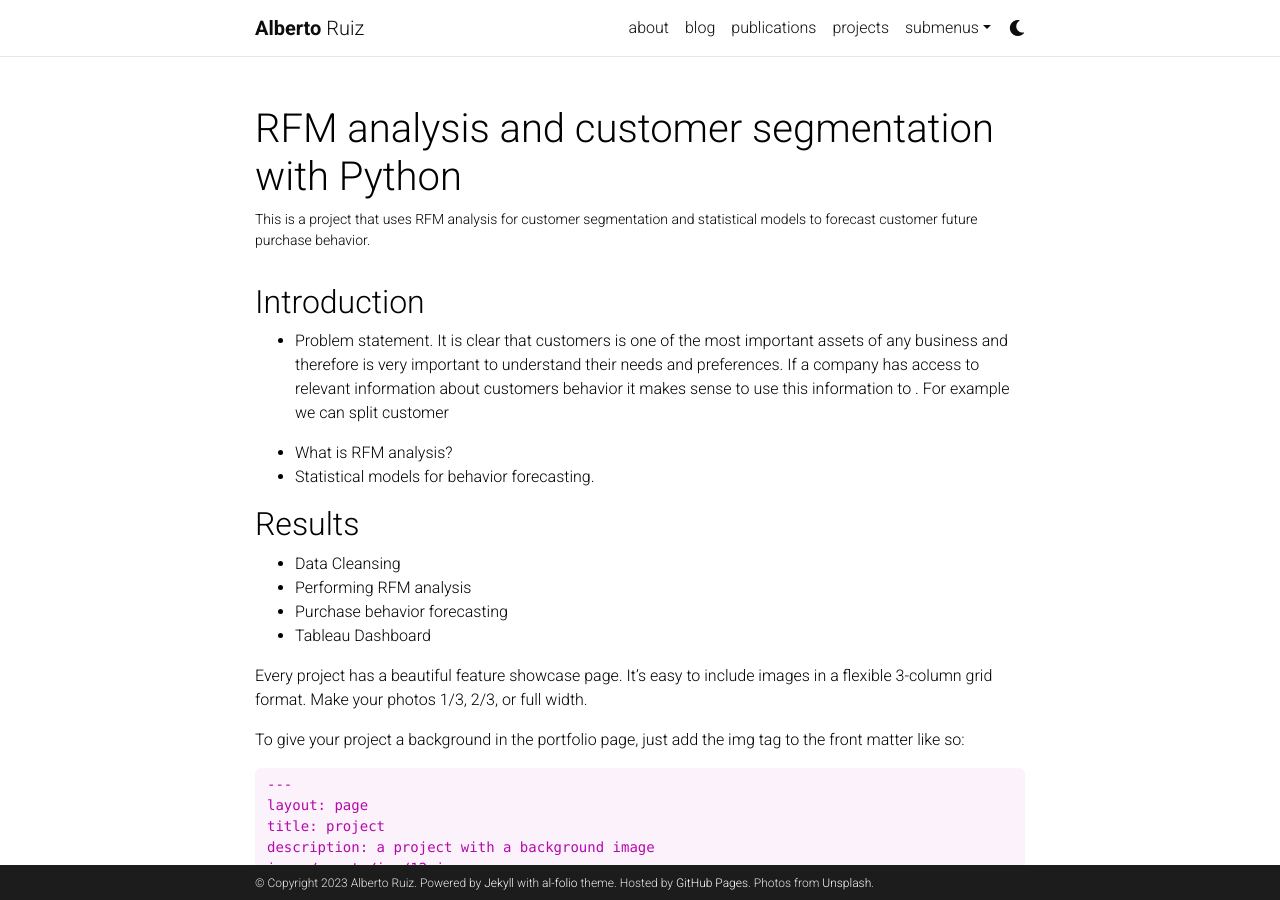
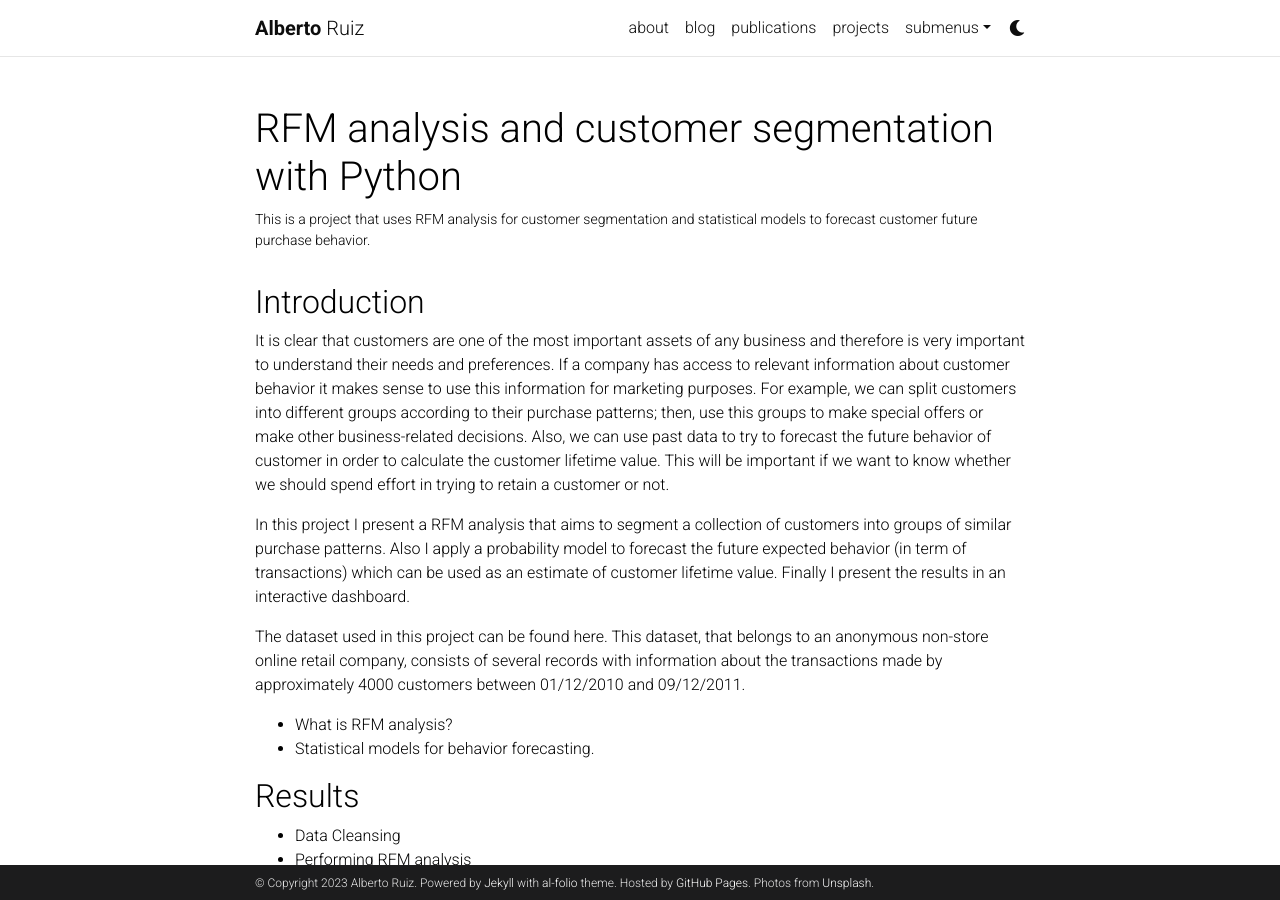
Before and after one commit to AlbertoR94/AlbertoR94, a Jekyll site: the page built from _projects/1_project.md, in a window 1280 px wide and 900 px high. Built offline with Jekyll 4.4.1, drawn with Linux system fonts in a browser that asks for light colours; full-size pictures stand in for the smaller copies a plugin makes; comment, search, counter and statistics services are not loaded; a style sheet for code colours, icons or effects is not loaded.

Commit message:
Update 1_project.md
Intro added

```diff
--- a/_projects/1_project.md
+++ b/_projects/1_project.md
@@ -8,8 +8,12 @@ category: work
 ---
 
 ## Introduction
-- Problem statement.
-It is clear that customers is one of the most important assets of any business and therefore is very important to understand their needs and preferences. If a company has access to relevant information about customers behavior it makes sense to use this information to . For example we can split customer
+
+It is clear that customers are one of the most important assets of any business and therefore is very important to understand their needs and preferences. If a company has access to relevant information about customer behavior it makes sense to use this information for marketing purposes. For example, we can split customers into different groups according to their purchase patterns; then, use this groups to make special offers or make other business-related decisions. Also, we can use past data to try to forecast the future behavior of customer in order to calculate the customer lifetime value. This will be important if we want to know whether we should spend effort in trying to retain a customer or not.
+
+In this project I present a RFM analysis that aims to segment a collection of customers into groups of similar purchase patterns. Also I apply a probability model to forecast the future expected behavior (in term of transactions) which can be used as an estimate of customer lifetime value. Finally I present the results in an interactive dashboard.
+
+The dataset used in this project can be found here. This dataset, that belongs to an anonymous non-store online retail company, consists of several records with information about the transactions made by approximately 4000 customers between 01/12/2010 and 09/12/2011.
 
 - What is RFM analysis?
 - Statistical models for behavior forecasting.
```
